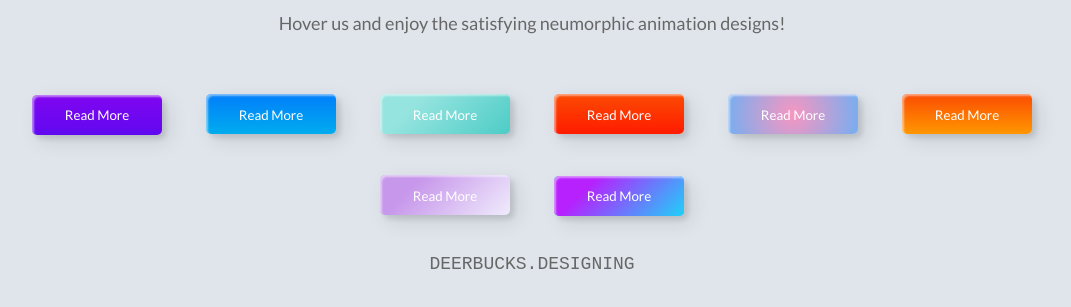
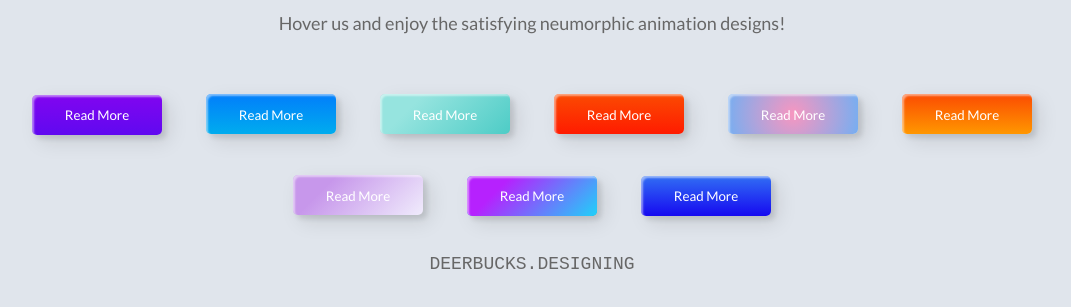
Before and after one commit to webcamp15t/github-flow-happy-practice, a website: page index.html in a window 1280 px wide. Shown: the part 113-420 px from the top of the page, without its empty margins (108-1179 px from the left). Drawn offline with Linux system fonts and the light colour scheme.

Commit message:
feat: add button-10

```diff
--- a/index.html
+++ b/index.html
@@ -22,6 +22,7 @@
       <button class="custom-btn custom-btn--7"><span>Read More</span></button>
       <button class="custom-btn custom-btn--8"><span>Read More</span></button>
       <button class="custom-btn custom-btn--9">Read More</button>
+      <button class="custom-btn custom-btn--10"><span>Read More</span></button>
       <p>DEERBUCKS.DESIGNING</p>
     </div>
   </body>
--- a/sass/component/_buttons.scss
+++ b/sass/component/_buttons.scss
@@ -473,4 +473,45 @@ button {
       inset -4px -4px 6px 0 rgba(255, 255, 255, 0.5),
       inset 4px 4px 6px 0 rgba(116, 125, 136, 0.3);
   }
+
+  /* 10 */
+  &--10 {
+    background: rgb(22, 9, 240);
+    background: linear-gradient(
+      0deg,
+      rgba(22, 9, 240, 1) 0%,
+      rgba(49, 110, 244, 1) 100%
+    );
+    color: #fff;
+    border: none;
+    transition: all 0.3s ease;
+    overflow: hidden;
+  }
+  &--10:after {
+    position: absolute;
+    content: " ";
+    top: 0;
+    left: 0;
+    z-index: -1;
+    width: 100%;
+    height: 100%;
+    transition: all 0.3s ease;
+    -webkit-transform: scale(0.1);
+    transform: scale(0.1);
+  }
+  &--10:hover {
+    color: #fff;
+    border: none;
+    background: transparent;
+  }
+  &--10:hover:after {
+    background: rgb(0, 3, 255);
+    background: linear-gradient(
+      0deg,
+      rgba(2, 126, 251, 1) 0%,
+      rgba(0, 3, 255, 1) 100%
+    );
+    -webkit-transform: scale(1);
+    transform: scale(1);
+  }
 }
```
Also changed, not shown: css/main.css, 1 other file.
